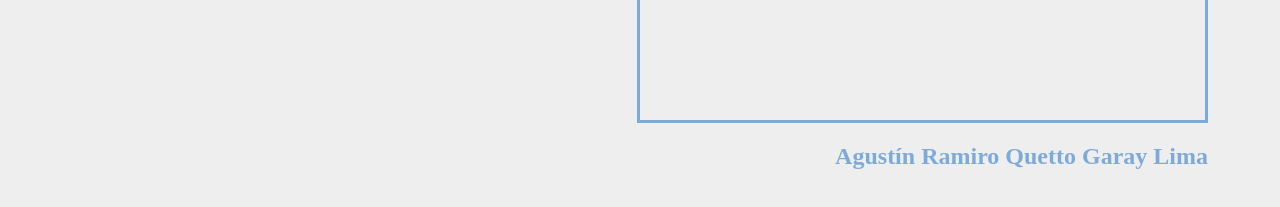
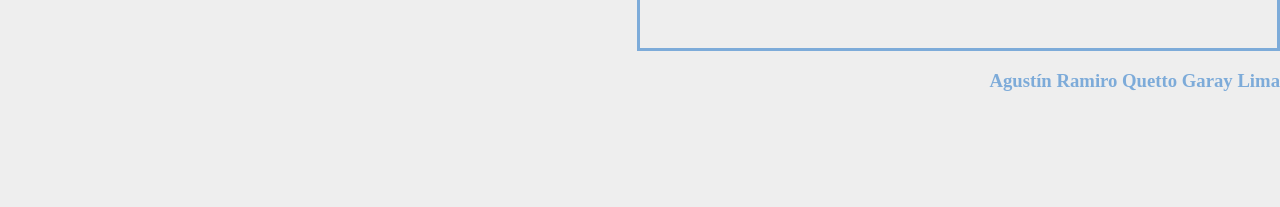
Before and after one commit to AgustinQuetto/birthday-excercise, a React (Create React App) app: page / in a window 1280 px wide. Shown: the part 535-742 px from the top of the page. Built offline with nearby package versions, Linux system fonts and the light colour scheme; no server answers.

Commit message:
some changes

```diff
--- a/src/App.js
+++ b/src/App.js
@@ -189,7 +189,7 @@ class App extends React.Component {
             <UsersTable users={this.state.users} translate={this.state.translate} value={this.state.value} onChangeValue={this.handleChangeValue} />
           </div>
         </div>
-        <h2>Agustín Ramiro Quetto Garay Lima</h2>
+        <h3>Agustín Ramiro Quetto Garay Lima</h3>
       </div>
     )
   }
--- a/src/css/app.css
+++ b/src/css/app.css
@@ -1,13 +1,13 @@
 body {
   background-color: #eeeeee;
-  padding: 5%;
+  margin: 0px;
 }
 h1 {
   margin-left: auto;
   text-align: center;
   color: #7dabd9;
 }
-h2 {
+h3 {
   float: right;
   color: #7dabd9;
 }
--- a/src/less/app.less
+++ b/src/less/app.less
@@ -2,7 +2,7 @@
 
 body {
   background-color: #eeeeee;
-  padding: 5%;
+  margin: 0px;
 }
 
 h1 {
@@ -11,7 +11,7 @@ h1 {
   color: @lightbluecustom;
 }
 
-h2 {
+h3 {
   float: right;
   color: @lightbluecustom;
 }
```
Also changed, not shown: 1 other file (tests, documents, lock files or other folders).
